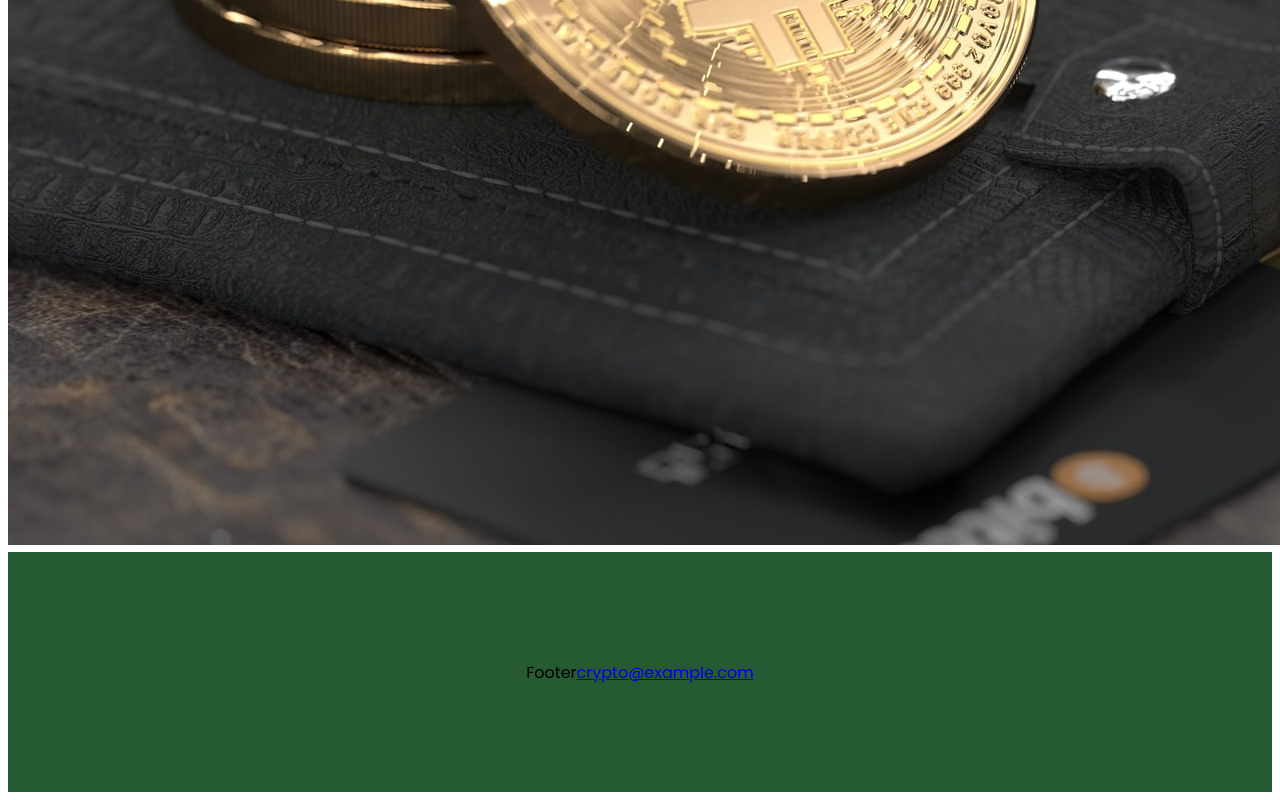
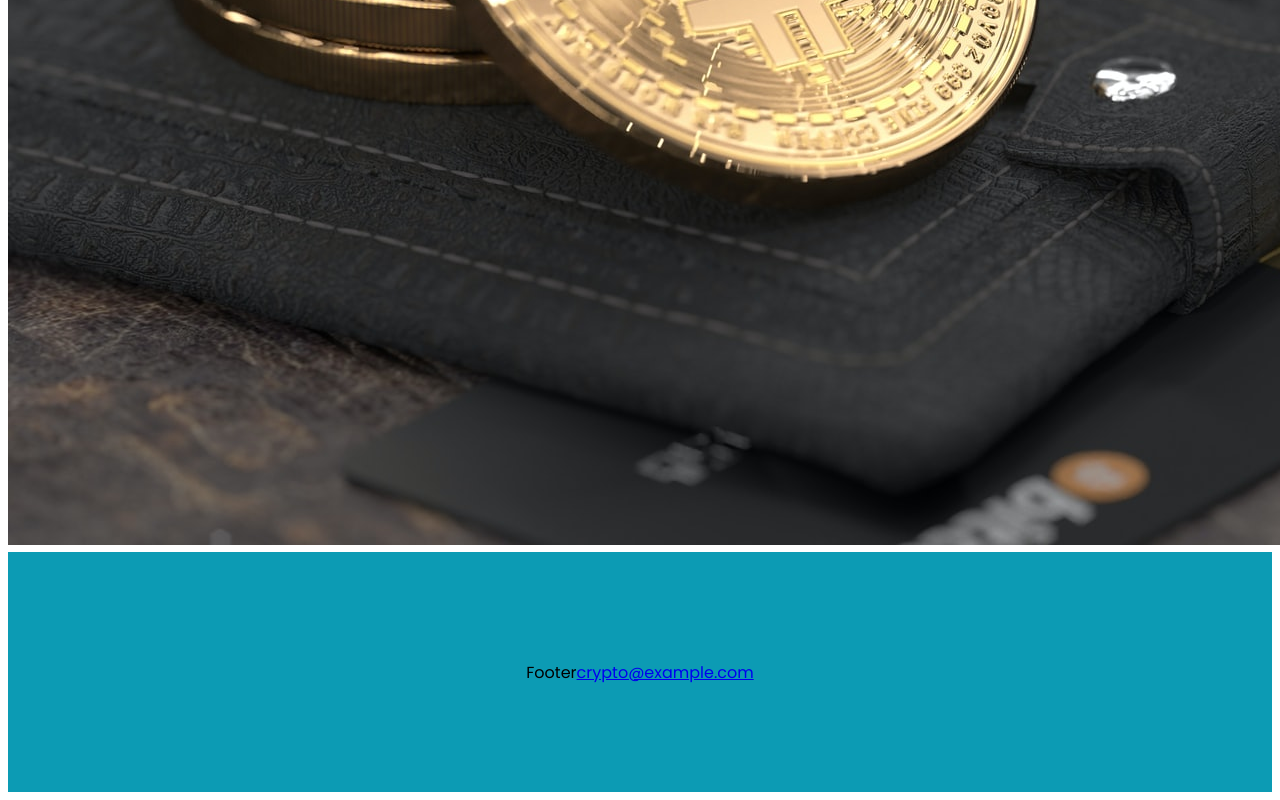
Before and after one commit to eracom-ID402/Rackel_Waser_Crypto_Website, a plain HTML site: page index.html in a window 1280 px wide. Shown: the part 1305-2105 px from the top of the page. Drawn offline with Linux system fonts and the light colour scheme.

Commit message:
Changement de background color

```diff
--- a/style.css
+++ b/style.css
@@ -9,7 +9,7 @@
     }
 
     footer {
-      background: rgb(38, 90, 51);
+      background: rgb(12, 155, 180);
       min-height: 30vh;
       display: flex;
       align-items: center;
```
